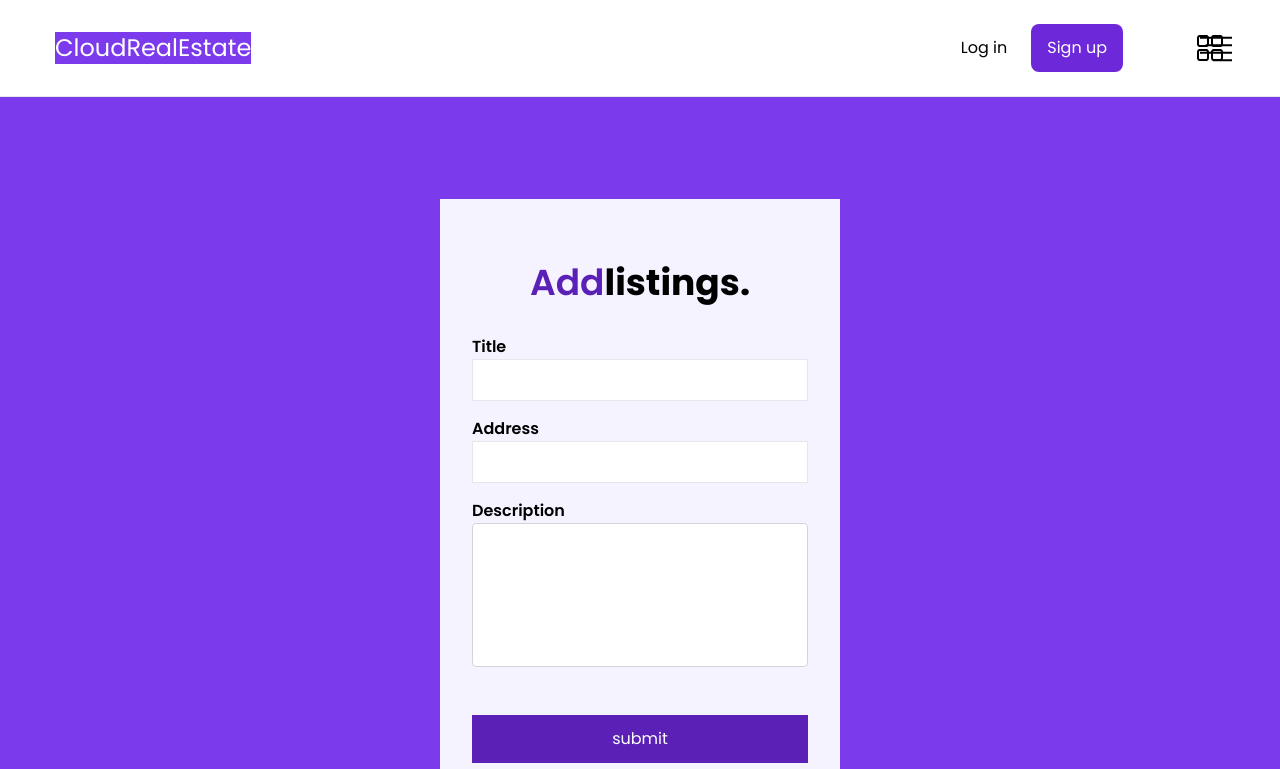
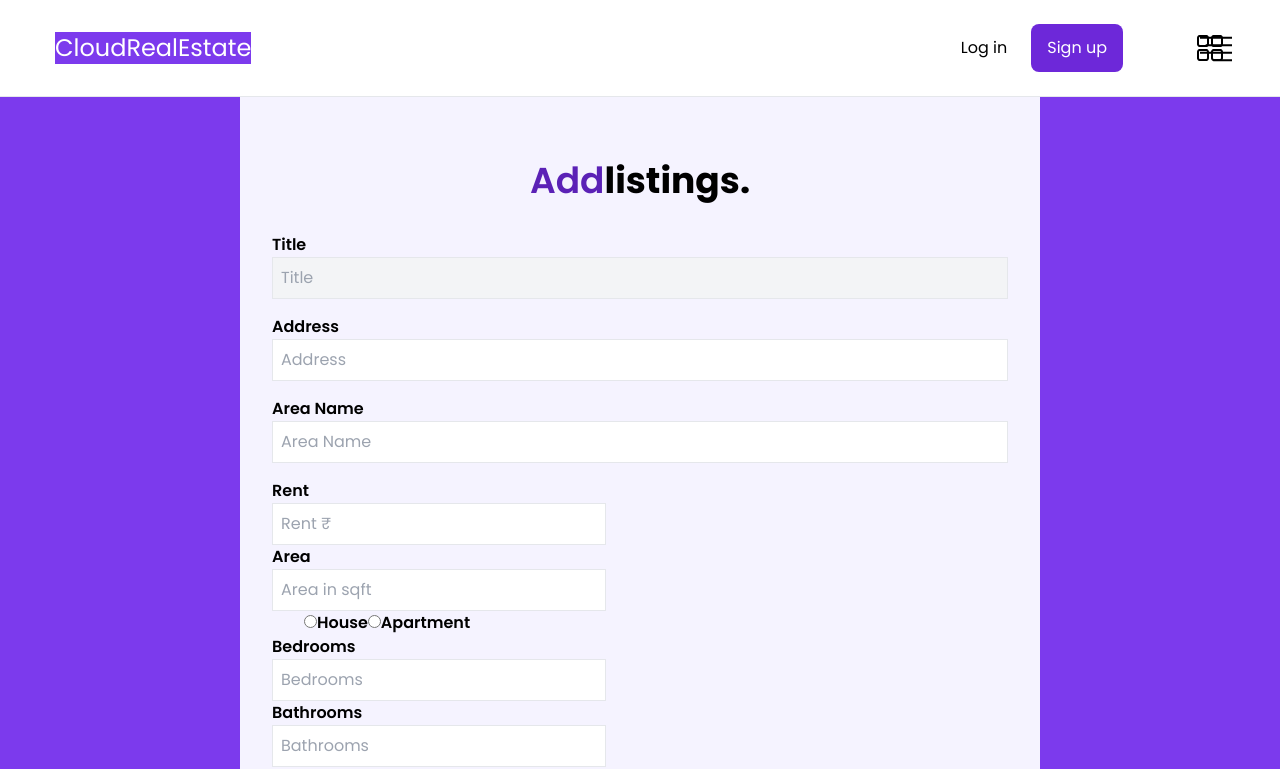
Before and after one commit to mohdsaadtech/cloudBasedRealEstateApplication, a React (Create React App) app: page /Addlisting in a window 1280 px wide. Shown: the top 769 px of the page. Built offline with nearby package versions, Linux system fonts and the light colour scheme.

Commit message:
add new listing module

```diff
--- a/package.json
+++ b/package.json
@@ -47,6 +47,7 @@
     "postcss": "^8.4.19",
     "react-icons": "^4.7.1",
     "react-router-dom": "^6.4.5",
+    "tailwind-scrollbar": "^3.0.4",
     "tailwindcss": "^3.2.4"
   }
 }
--- a/src/components/Addlisting.js
+++ b/src/components/Addlisting.js
@@ -3,64 +3,156 @@ import React, { useState } from 'react';
 import{useForm} from 'react-hook-form';
 
 function Addlisting() {
-  const [Title,setTitle]=useState("");
-  const[Address,setAddress]=useState("");
-  const[Description,setDescription]=useState("");
-  const{register, formState:{errors}, handleSubmit,}= useForm();
-  const onSubmit =(data)=>console.log(data);
-  async function submit(){
-    //for right now hard code the value of userid 64724d60aed0dca72ee0347d and hardcode image url http://localhost:5000/images/house12lg.png
-    let item={Title,Address,Description};
-   let result = await fetch("http://localhost:5000/users/addUser",{
-    method:'POST',
-    headers :{
-      "Content-Type":"application/x-www-form-urlencoded",
-      "Accept":"application/x-www-form-urlencoded"
-    },
-    body: JSON.stringify(item)
-   });
-   result= await result.json();
-   localStorage.setItem(JSON.stringify(result))
+  const [title,setTitle]=useState("");
+  const[address,setAddress]=useState("");
+  const[description,setDescription]=useState("");
+  const[area_name,setArea_name]=useState("");
+  const[rent,setRent]=useState("");
+  const[area,setArea]=useState("");
+   const[type,setType]=useState("");
+   const[bedroom_count,setBedroom_count]=useState("");
+   const[bathroom_count,setBathroom_count]=useState("");
+   const[user_id,setUser_id]=useState("64724d60aed0dca72ee0347d");
+   const[imageUrl ,setImageUrl]=useState("http://localhost:5000/images/house12lg.png");
 
-  }
-  return<div className='relative w-full h-screen bg-zinc-900/80'>
-    <div className=' flex justify-center items-center h-full bg-violet-600'>
+   const [successMessage, setSuccessMessage] = useState("");
+   const [failureMessage, setFailureMessage] = useState("");
+   let handleSubmit = async (e) => {
+    e.preventDefault();
+    setSuccessMessage("");
+    setFailureMessage("");
+    console.log("addlisting", title)
+    console.log("addlisting", address)
+    console.log("addlisting", description)
+    console.log("addlisting", area_name)
+    console.log("addlisting", rent)
+    console.log("addlisting", area)
+    console.log("addlisting", type)
+    console.log("addlisting", bedroom_count)
+    console.log("addlisting", bathroom_count)
+    console.log("addlisting", user_id)
+    console.log("addlisting", imageUrl)
+    try {
+      let result = await fetch("http://localhost:5000/addListing", {
+          method: "POST",
+          headers: {"Accept":"application/x-www-form-urlencoded", 'Content-Type': 'application/json'},
+          body: JSON.stringify({
+            title: title,
+            address: address,
+            description: description,
+            area_name: area_name,
+            rent: rent,
+            area: area,
+            type: type,
+            bedroom_count: bedroom_count,
+            bathroom_count: bathroom_count,
+            user_id: user_id,
+            image_url: imageUrl
+          }),
+      });
 
-    <form onSubmit={handleSubmit(onSubmit)} className='max-w-[400px] w-full mx-auto bg-violet-50 p-8'>
+    let resultJson = await result.json();
+    if (result.status === 201) {
+      setTitle("");
+      setAddress("");
+      setArea_name("");
+      setRent("");
+      setArea("");
+      setType("");
+      setBedroom_count("");
+      setBathroom_count("");
+      //setUser_id("64724d60aed0dca72ee0347d ");
+      setSuccessMessage("Listing created successfully");
+    } else {
+      setFailureMessage(resultJson.message);
+    }
+    } catch (err) {
+     setFailureMessage(err.message);
+    }
+};
+
+
+  return (
+  <div className='relative w-full h-full bg-zinc-900/80'>
+    <div className=' flex justify-center items-center w-full  bg-violet-600'>
+
+
+  <form  className="max-w-[800px] w-full mx-auto bg-violet-50 p-8 h-[vh-400] scrollbar scrollbar-thumb-red-500" onSubmit={handleSubmit} >
+  {successMessage ? <div className='text-center'><p className="text-green-800 font-semibold text-2xl">{successMessage}</p></div> : null}
+      {failureMessage ? <div className='text-center'><p className="text-red-800 font-semibold text-2xl">{failureMessage}</p></div> : null}
     <h2 className='text-4xl font-bold text-center py-8'><span className='text-violet-800 font-semibold'>Add</span>listings.</h2>
 
      <div className='flex flex-col mb-4'>
        <label  className='font-semibold'>Title</label>
-       <input className='border relative bg-white p-2' type ="text" {...register("title",{required:true})} onChange={(e)=>setTitle(e.target.value)}/>
-       <error className='text-red-700'>
-        {errors.title?.type === "required" &&"Title is required"}
-       </error>
+       <input className="border relative bg-gray-100 p-2" type="text" value={title}
+          placeholder="Title" onChange={(e)=>setTitle(e.target.value)}/>
        </div>
        <div className='flex flex-col mb-4'>
          <label  className='font-semibold'>Address</label>
-         <input className='border relative bg-white p-2' type="text"{...register("Address",{required:true})}onChange={(e)=>setAddress(e.target.value)}/>
-         <error className='text-red-700'>
-        {errors.Address?.type === "required" &&"Address is required"}
-       </error>
+         <input className='border relative bg-white p-2' type="text" value={address}
+       placeholder="Address"
+       onChange={(e)=>setAddress(e.target.value)}/>
+       </div>
+       <div className='flex flex-col mb-4'>
+         <label  className='font-semibold'>Area Name</label>
+         <input className='border relative bg-white p-2' type="text" value={area_name}
+       placeholder="Area Name"
+       onChange={(e)=>setArea_name(e.target.value)}/>
+       </div>
+       <div className='grid w-1/5 mr-1'>
+
+         <label  className='font-semibold'>Rent</label>
+
+         <input className='border relative bg-white p-2 ' type="number"  value={rent}
+       placeholder="Rent ₹"
+       onChange={(e)=>setRent(e.target.value)}
+       />
+       </div>
+       <div className='grid w-1/5 mr-1'>
+
+        <label  className='font-semibold'>Area</label>
+
+        <input className='border relative bg-white p-2 ' type="number"  value={area}
+      placeholder="Area in sqft"
+      onChange={(e)=>setArea(e.target.value)}
+      />
+      </div>
+       <div className='container'>
+         <label  className='font-semibold'>
+         <input type='radio' value='House' name='type'
+       onChange={(e)=>setType(e.target.value)}/>
+       <span>House</span>
+       </label>
+       <label  className='font-semibold'>
+         <input type='radio' value='Apartment' name='type'
+       onChange={(e)=>setType(e.target.value)}/>
+       <span>Apartment</span>
+       </label>
+       </div>
+       <div className='grid w-1/5 mr-1'>
+         <label  className='font-semibold'>Bedrooms</label>
+         <input className='border relative bg-white p-2' type="numeric" value={bedroom_count}
+       placeholder="Bedrooms"
+       onChange={(e)=>setBedroom_count(e.target.value)}/>
+       </div>
+       <div className='grid w-1/5 mr-1'>
+         <label  className='font-semibold'>Bathrooms</label>
+         <input className='border relative bg-white p-2' type="numeric" value={bathroom_count}
+       placeholder="Bathrooms"
+       onChange={(e)=>setBathroom_count(e.target.value)}/>
        </div>
        <div className='flex flex-col mb-4'>
          <label  className='font-semibold'>Description</label>
-         <textarea className='border border-gray-300 focus:border-violet-700 rounded w-full p-4 h-36 text-sm text-gray-400 outline-none resize-none' type="text"{...register("Description",{required:true})}onChange={(e)=>setDescription(e.target.value)}/>
-         <error className='text-red-700'>
-        {errors.Description?.type === "required" &&"Description is required"}
-       </error>
+         <textarea className='border border-gray-300 focus:border-violet-700 rounded w-full p-4 h-36 text-sm text-gray-400 outline-none resize-none' type="text" placeholder="Description" onChange={(e)=>setDescription(e.target.value)}/>
+
        </div>
-       <button onSubmit={submit} className='btn btn-primary w-full mt-8 py-3 bg-violet-800 hover:bg-violet-600 relative text-white'>submit</button>
+       <button type="submit" className='btn btn-primary w-full mt-8 py-3 bg-violet-800 hover:bg-violet-600 relative text-white'>submit</button>
     </form>
     </div>
   </div>
+  );
+};
 
 
 
-
-
-
-
-}
-
 export default Addlisting;
--- a/tailwind.config.js
+++ b/tailwind.config.js
@@ -26,5 +26,5 @@ module.exports = {
       },
     },
   },
-  plugins: [],
+  plugins: [require('tailwind-scrollbar')],
 };
```
Also changed, not shown: 1 other file (tests, documents, lock files or other folders).
